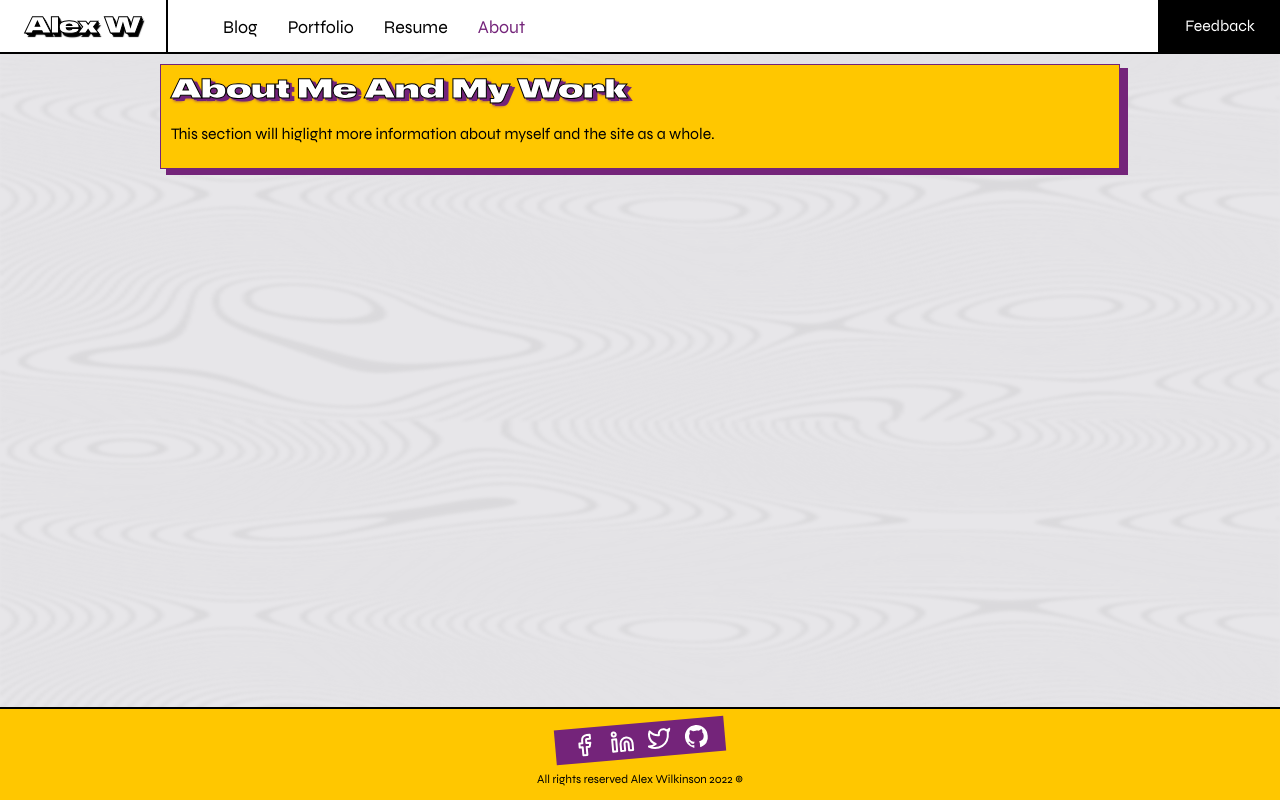
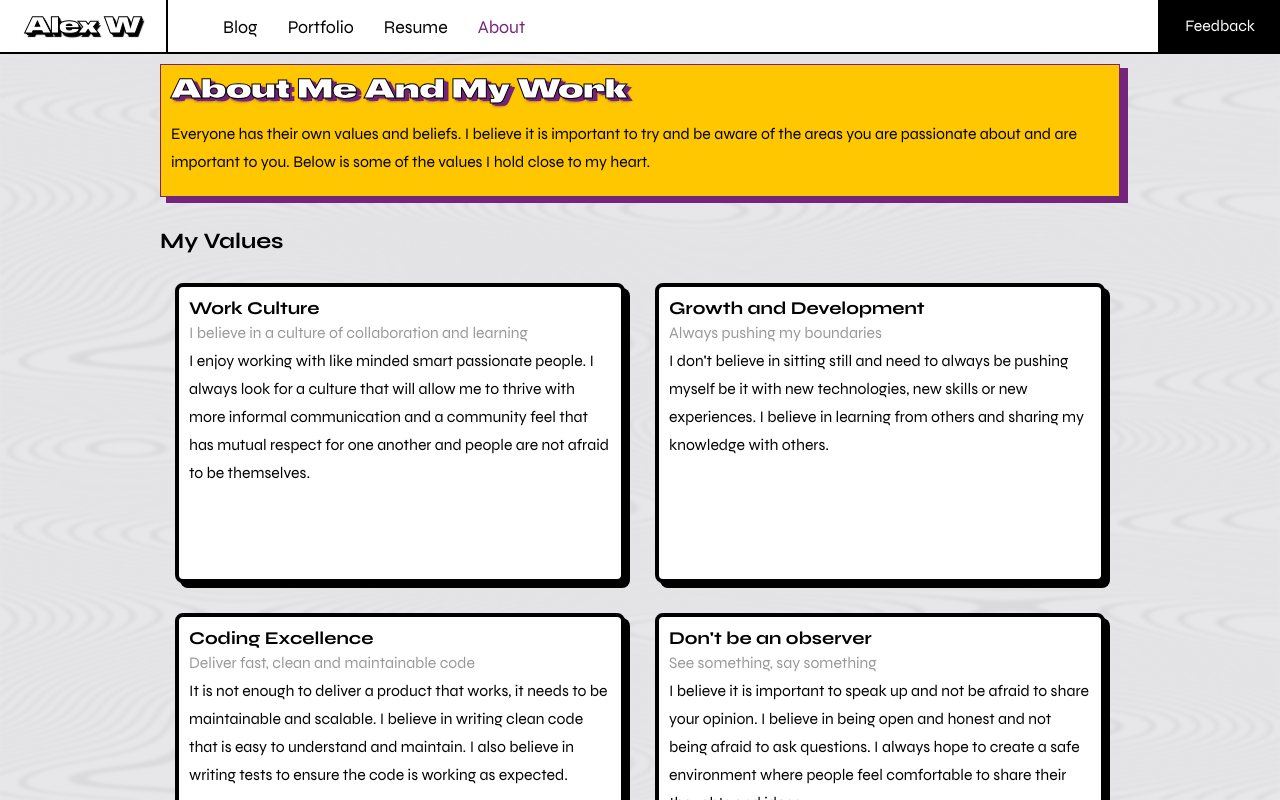
Before and after one commit to anontyro/co.alexwilkinson.frontend, a Next.js app: page /about in a window 1280 px wide. Shown: the top 800 px of the page. Built offline with nearby package versions, Linux system fonts and the light colour scheme; a web font is replaced by a local one.

Commit message:
feat: added more into about next clean up data and extract then test

```diff
--- /dev/null
+++ b/pages/about/About.module.scss
@@ -0,0 +1,12 @@
+@import "../../src/scss/spacing";
+@import "../../src/scss/colours";
+@import "../../src/scss/breakpoints";
+
+.aboutSections {
+  margin-top: px-to-rem(30px);
+}
+
+.sectionContainer {
+  display: flex;
+  flex-wrap: wrap;
+}
--- a/pages/about/index.tsx
+++ b/pages/about/index.tsx
@@ -2,18 +2,78 @@ import StandardLayout from "@/components/_layout/StandardLayout";
 import Text from "@/components/Text";
 import FullWidthBox from "@/components/PageSections/FullWidthBox/FullWidthBox";
 
+import styles from "./About.module.scss";
+import AboutCard from "@/components/Cards/AboutCard/AboutCard";
+
 const PAGE_CONTENT = {
-  TITLE: "about me and my work",
-  CONTENT: `This section will higlight more information about myself and the site
-  as a whole.`,
+  title: "about me and my work",
+  content: `Everyone has their own values and beliefs. I believe it is important to try and be aware of the areas you are passionate about and are important to you. Below is some of the values I hold close to my heart.`,
+  SECTIONS: [
+    {
+      title: "my values",
+      id: "1",
+      contents: [
+        {
+          id: "12",
+          title: "Work Culture",
+          subTitle: "I believe in a culture of collaboration and learning",
+          body: `I enjoy working with like minded smart passionate people. I always look for a culture that will allow me to thrive with more informal communication and a community feel that has mutual respect for one another and people are not afraid to be themselves. `,
+        },
+        {
+          id: "13",
+          title: "Growth and Development",
+          subTitle: "Always pushing my boundaries ",
+          body: `I don't believe in sitting still and need to always be pushing myself be it with new technologies, new skills or new experiences. I believe in learning from others and sharing my knowledge with others.`,
+        },
+        {
+          id: "14",
+          title: "Coding Excellence",
+          subTitle: "Deliver fast, clean and maintainable code",
+          body: `It is not enough to deliver a product that works, it needs to be maintainable and scalable. I believe in writing clean code that is easy to understand and maintain. I also believe in writing tests to ensure the code is working as expected.`,
+        },
+        {
+          id: "15",
+          title: "Don't be an observer",
+          subTitle: "See something, say something",
+          body: `I believe it is important to speak up and not be afraid to share your opinion. I believe in being open and honest and not being afraid to ask questions. I always hope to create a safe environment where people feel comfortable to share their thoughts and ideas.`,
+        },
+        {
+          id: "16",
+          title: "Lead by example",
+          subTitle: "Be the change you want to see",
+          body: `The only real way to lead is by example. I believe in being a good role model and always trying to do the right thing. It is important to work with others to achieve a common goal.`,
+        },
+        {
+          id: "17",
+          title: "Communication is key",
+          subTitle: "You can't communicate too much",
+          body: `The biggest issue I have seen in most businesses is lack of communication. Usually there is some level of misunderstanding or lack of clarity that can lead to tension and frustration. It is from this that I believe it is always important to communicate completely with others`,
+        },
+      ],
+    },
+  ],
 };
 
 const AboutPage: React.FC = () => {
   return (
     <StandardLayout>
-      <FullWidthBox title={PAGE_CONTENT.TITLE}>
-        <Text component="p">{PAGE_CONTENT.CONTENT}</Text>
+      <FullWidthBox title={PAGE_CONTENT.title}>
+        <Text component="p">{PAGE_CONTENT.content}</Text>
       </FullWidthBox>
+      <div className={styles.aboutSections}>
+        {PAGE_CONTENT.SECTIONS.map((section, i) => (
+          <div key={section.id}>
+            <Text capitalise component="h2" variant="heading2">
+              {section.title}
+            </Text>
+            <div className={styles.sectionContainer}>
+              {section.contents.map((content, i) => (
+                <AboutCard key={content.id} aboutItem={content} />
+              ))}
+            </div>
+          </div>
+        ))}
+      </div>
     </StandardLayout>
   );
 };
--- /dev/null
+++ b/src/components/Cards/AboutCard/AboutCard.module.scss
@@ -0,0 +1,18 @@
+@import "../../../scss/spacing";
+@import "../../../scss/colours";
+@import "../../../scss/breakpoints";
+
+.headerContainer {
+  display: flex;
+  flex-direction: column;
+  .header {
+    display: flex;
+    justify-content: space-between;
+    > h2 {
+      margin-bottom: 0;
+    }
+  }
+  .subHeading {
+    color: $site-gray;
+  }
+}
--- /dev/null
+++ b/src/components/Cards/AboutCard/AboutCard.tsx
@@ -0,0 +1,66 @@
+import Text from "@/components/Text";
+import { AboutSectionItem } from "@/hooks/api/useAboutPageContentQuery";
+import BaseCard from "../BaseCard";
+
+import styles from "./AboutCard.module.scss";
+
+type AboutCardHeaderProps = {
+  title: string;
+  subheading?: string;
+};
+
+const AboutCardHeader: React.FC<AboutCardHeaderProps> = ({
+  title,
+  subheading,
+}) => {
+  return (
+    <div className={styles.headerContainer}>
+      <div className={styles.header}>
+        <Text component="h2" variant="heading3">
+          {title}
+        </Text>
+      </div>
+      {subheading && (
+        <div className={styles.subHeading}>
+          <Text component="p" variant="body">
+            {subheading}
+          </Text>
+        </div>
+      )}
+    </div>
+  );
+};
+
+type AboutCardBodyProps = {
+  body: string;
+};
+
+const AboutCardBody: React.FC<AboutCardBodyProps> = ({ body }) => {
+  return (
+    <div className={styles.body}>
+      <Text component="p">{body}</Text>
+    </div>
+  );
+};
+
+type Props = {
+  aboutItem: AboutSectionItem;
+};
+
+const AboutCard: React.FC<Props> = ({ aboutItem }) => {
+  return (
+    <BaseCard>
+      {{
+        header: (
+          <AboutCardHeader
+            title={aboutItem.title}
+            subheading={aboutItem.subTitle}
+          />
+        ),
+        body: <AboutCardBody body={aboutItem.body} />,
+      }}
+    </BaseCard>
+  );
+};
+
+export default AboutCard;
--- a/src/components/Cards/BaseCard.module.scss
+++ b/src/components/Cards/BaseCard.module.scss
@@ -36,7 +36,7 @@
 }
 
 .height-standard {
-  height: px-to-rem(250px);
+  height: auto;
   @include breakpointDesktop {
     height: px-to-rem(300px);
   }
--- a/src/components/Cards/WorkCard/WorkCard.tsx
+++ b/src/components/Cards/WorkCard/WorkCard.tsx
@@ -1,4 +1,3 @@
-import PrimaryButton from "@/components/Buttons/PrimaryButton/PrimaryButton";
 import BaseTag from "@/components/Tags/BaseTag";
 import Text from "@/components/Text";
 import { WorkExpItem } from "@/hooks/api/useResumePageContentQuery";
--- /dev/null
+++ b/src/hooks/api/useAboutPageContentQuery.ts
@@ -0,0 +1,18 @@
+export type AboutSectionItem = {
+  id: string;
+  title: string;
+  subTitle: string;
+  body: string;
+};
+
+export type AboutSection = {
+  id: string;
+  title: string;
+  contents: AboutSectionItem[];
+};
+
+export type AboutPageData = {
+  title: string;
+  content: string;
+  sections: AboutSection[];
+};
```
